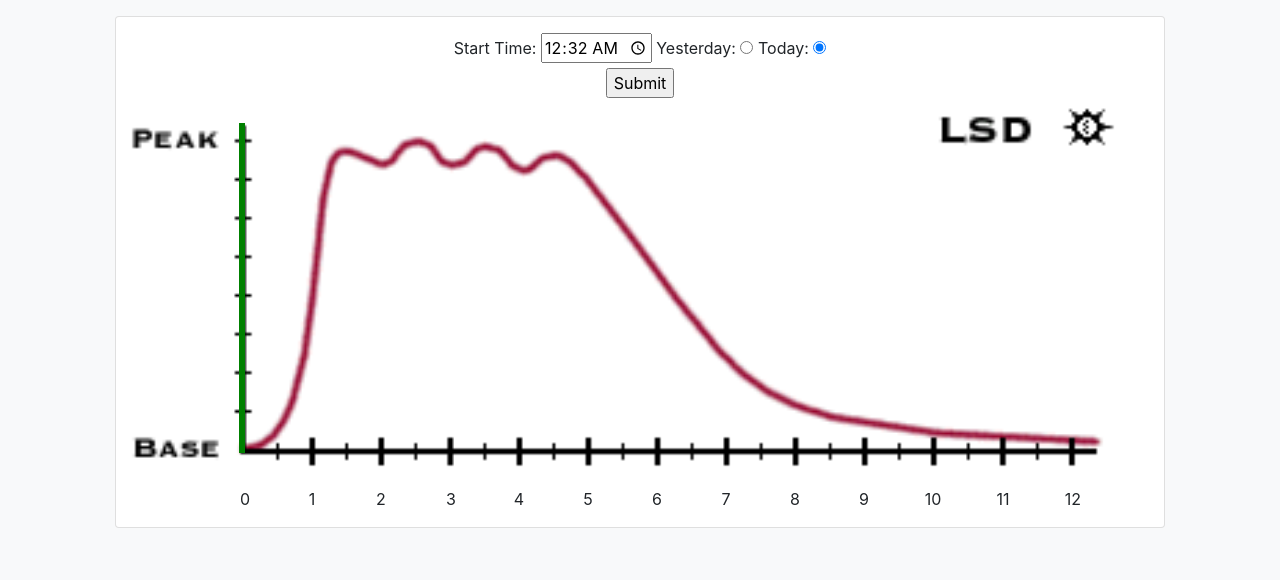
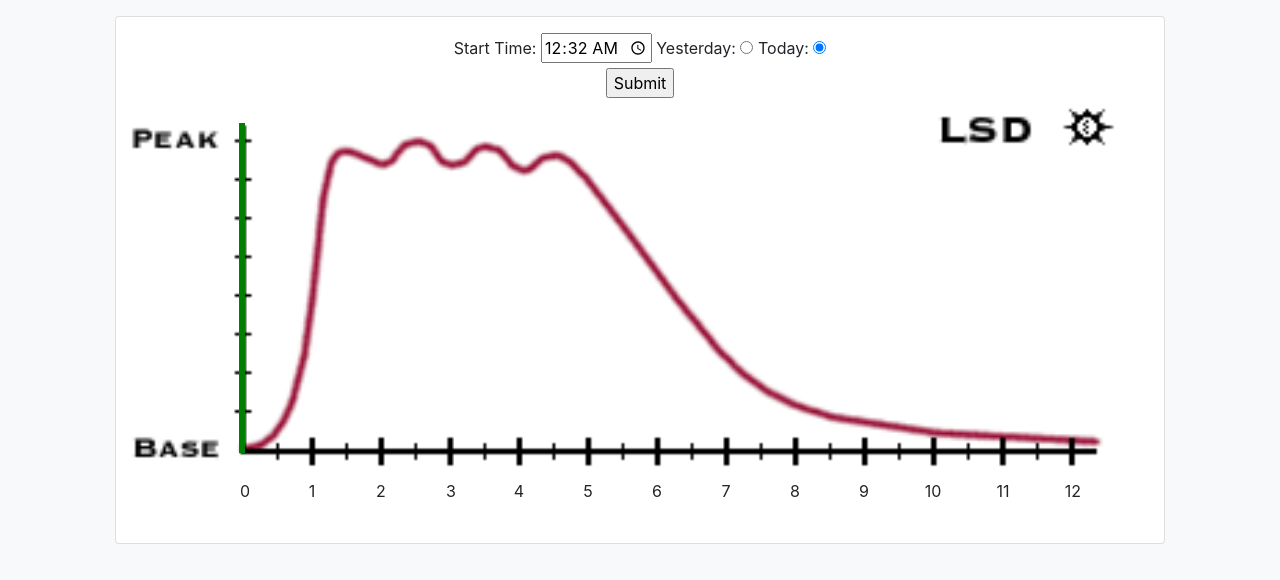
Before and after one commit to clonex900/clonex900.github.io, a plain HTML site: page index.html in a window 1280 px wide. Drawn offline with nearby package versions, Linux system fonts and the light colour scheme.

Commit message:
cleaned up

```diff
--- a/index.html
+++ b/index.html
@@ -7,22 +7,28 @@
         <link rel="stylesheet" type="text/css" href="stylesheet.css">
         <script src="index.js"></script>
     </head>
+
     <body class="bg-light">
-        <div class="card mx-auto mt-3 pt-3">
+        <div class="card mx-auto mt-3 pt-3 pb-3">
             <form id="startForm" class="mx-auto">
                 <label for="start">Start Time:</label>
                 <input type="time" id="start" name="start">
+
                 <label for="yesterday">Yesterday:</label>
                 <input type="radio" id="yesterday" name="day" value="-1">
+
                 <label for="today">Today:</label>
                 <input type="radio" id="today" name="day" value="0" checked>
+
                 <div style="text-align: center;">
                     <input type="submit" value="Submit" >
                 </div>
             </form>
-            <div id="graph" class="">
+            <div id="graph">
                 <img src="lsd.png">
+
                 <div id="line" style="left:123px;"></div>
+
                 <p style="right:846px">0</p>
                 <p style="right:779px">1</p>
                 <p style="right:710px">2</p>
@@ -36,7 +42,6 @@
                 <p style="right:158px">10</p>
                 <p style="right:88px">11</p>
                 <p style="right:18px">12</p>
-
             </div>
         </div>
 
--- a/stylesheet.css
+++ b/stylesheet.css
@@ -1,6 +1,5 @@
-#graph img{
-    height: auto;
-    width: 100%;
+div.card {
+    width: 1050px;
 }
 
 #graph {
@@ -8,12 +7,14 @@
     width: 1000px;
     padding-bottom: 3em;
 }
-div.card {
-    width: 1050px;
+
+#graph img{
+    height: auto;
+    width: 100%;
 }
+
 #graph p {
     position: absolute;
-    bottom: 0em;
     width: 50px;
     text-align: center;
 }
```
Also changed, not shown: index.js (line endings or trailing spaces). Lines whose indentation alone changed are shown as unchanged.
